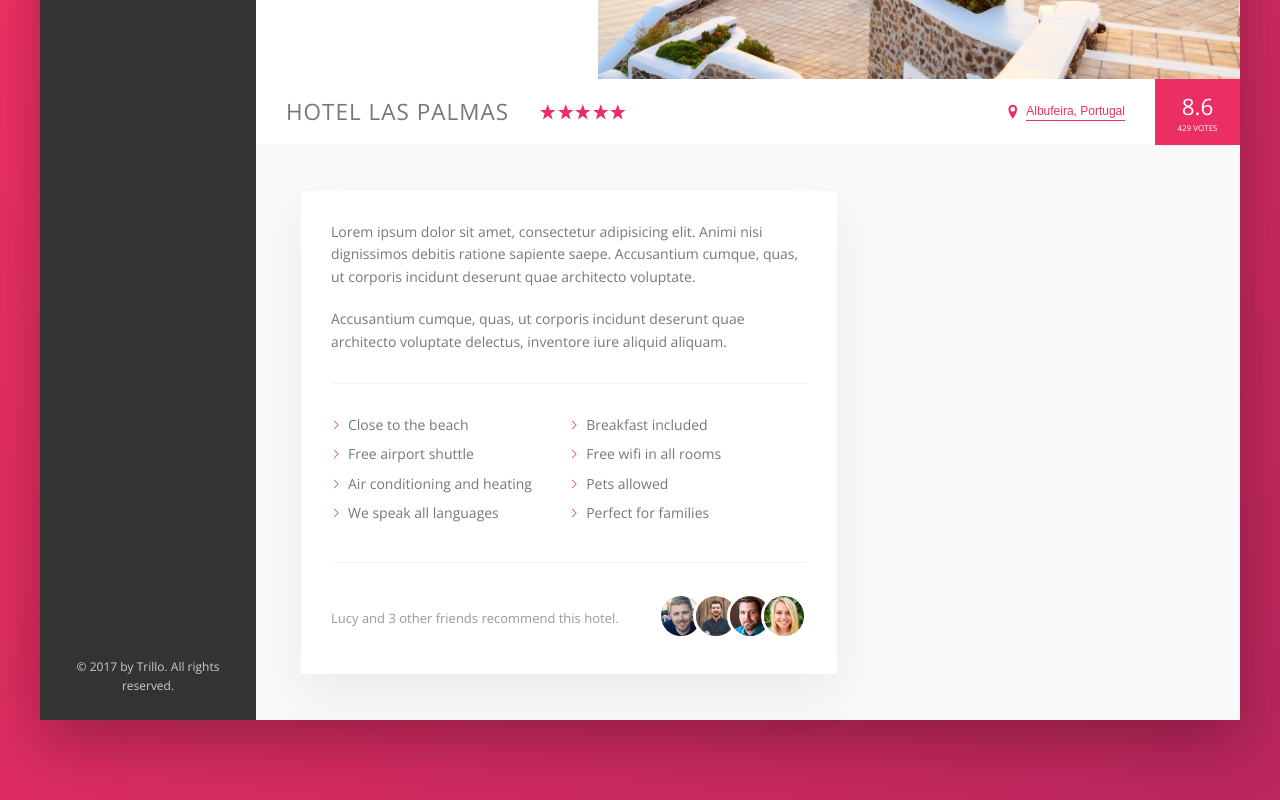
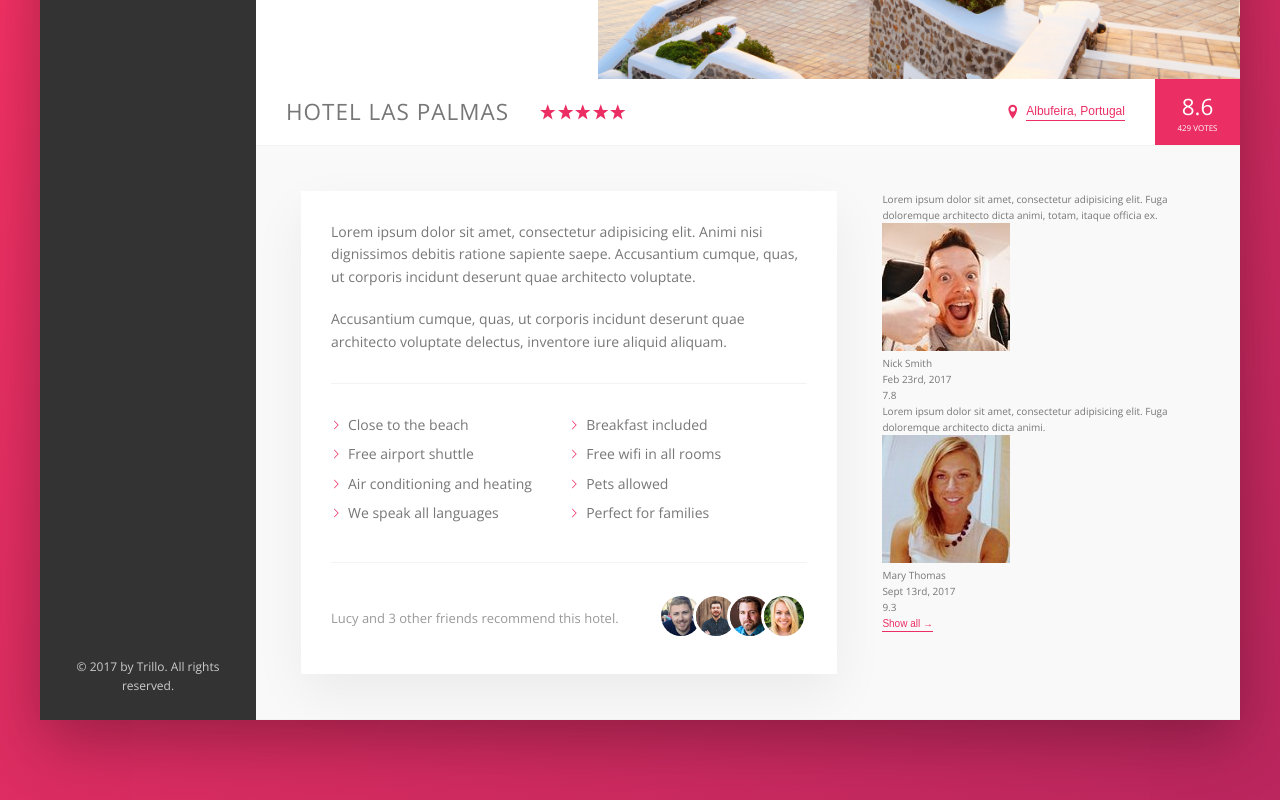
Before and after one commit to DeboraBucci/Trillo, a website: page index.html in a window 1280 px wide. Shown: the part 456-1256 px from the top of the page. Drawn offline with nearby package versions, Linux system fonts and the light colour scheme.

Commit message:
add two user review boxes and a button inside the <main> element

```diff
--- a/index.html
+++ b/index.html
@@ -218,6 +218,50 @@
                 </div>
               </div>
             </div>
+
+            <div class="user-reviews">
+              <!-- REVIEW ONE -->
+              <figure class="review">
+                <blockquote class="review__text">
+                  Lorem ipsum dolor sit amet, consectetur adipisicing elit. Fuga
+                  doloremque architecto dicta animi, totam, itaque officia ex.
+                </blockquote>
+                <figcaption class="review__user">
+                  <img
+                    src="img/user-1.jpg"
+                    alt="User 1"
+                    class="review__photo"
+                  />
+                  <div class="review__user-box">
+                    <p class="review__user-name">Nick Smith</p>
+                    <p class="review__user-date">Feb 23rd, 2017</p>
+                  </div>
+                  <div class="review__rating">7.8</div>
+                </figcaption>
+              </figure>
+
+              <!-- REVIEW TWO -->
+              <figure class="review">
+                <blockquote class="review__text">
+                  Lorem ipsum dolor sit amet, consectetur adipisicing elit. Fuga
+                  doloremque architecto dicta animi.
+                </blockquote>
+                <figcaption class="review__user">
+                  <img
+                    src="img/user-2.jpg"
+                    alt="User 2"
+                    class="review__photo"
+                  />
+                  <div class="review__user-box">
+                    <p class="review__user-name">Mary Thomas</p>
+                    <p class="review__user-date">Sept 13rd, 2017</p>
+                  </div>
+                  <div class="review__rating">9.3</div>
+                </figcaption>
+              </figure>
+
+              <button class="btn-inline">Show all <span>&rarr;</span></button>
+            </div>
           </div>
         </main>
       </div>
```
